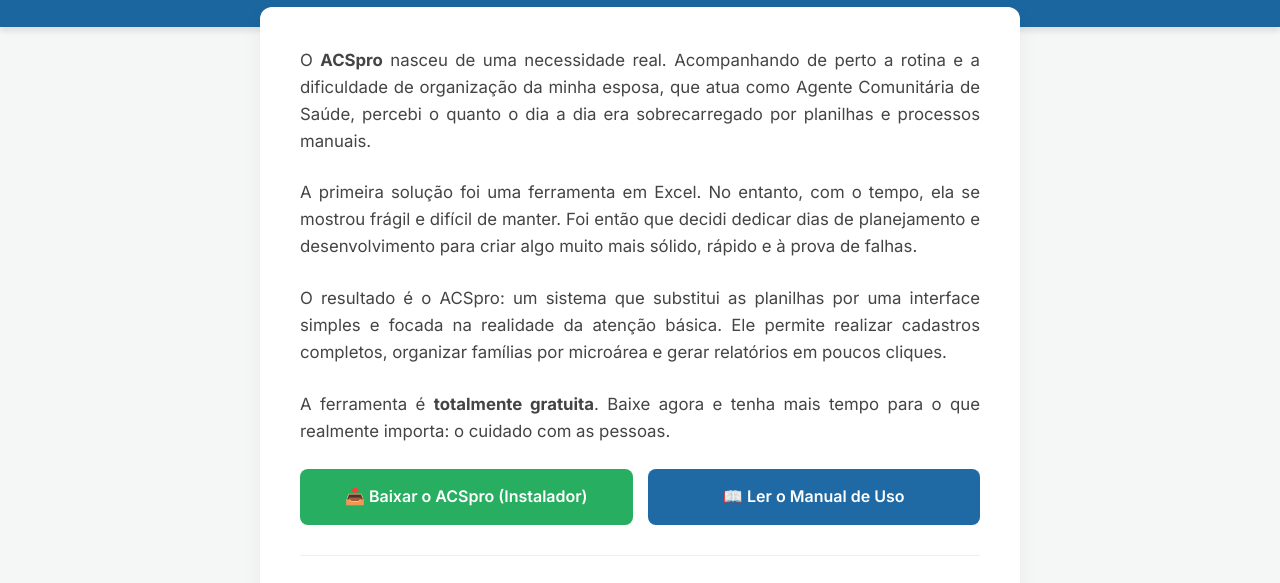
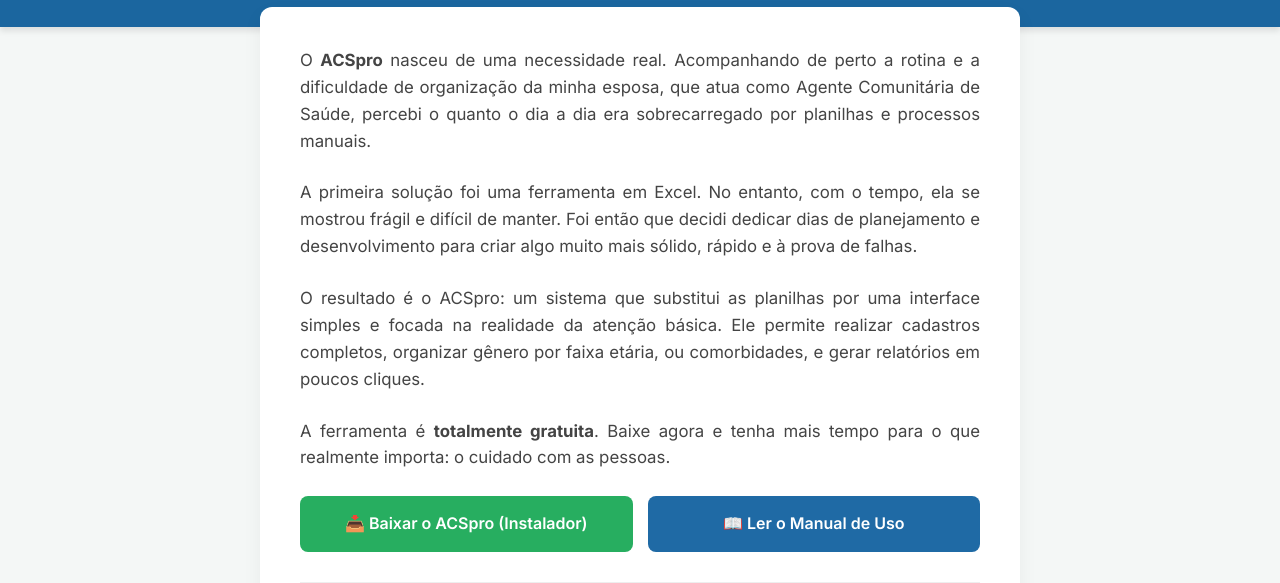
Before and after one commit to laudanno/acspro-site, a plain HTML site: page index.html in a window 1280 px wide. Shown: the part 156-739 px from the top of the page. Drawn offline with Linux system fonts and the light colour scheme.

Commit message:
texto expositor atualizado

```diff
--- a/index.html
+++ b/index.html
@@ -222,7 +222,7 @@
                 A primeira solução foi uma ferramenta em Excel. No entanto, com o tempo, ela se mostrou frágil e difícil de manter. Foi então que decidi dedicar dias de planejamento e desenvolvimento para criar algo muito mais sólido, rápido e à prova de falhas.
             </p>
             <p class="section-text">
-                O resultado é o ACSpro: um sistema que substitui as planilhas por uma interface simples e focada na realidade da atenção básica. Ele permite realizar cadastros completos, organizar famílias por microárea e gerar relatórios em poucos cliques.
+                O resultado é o ACSpro: um sistema que substitui as planilhas por uma interface simples e focada na realidade da atenção básica. Ele permite realizar cadastros completos, organizar gênero por faixa etária, ou comorbidades, e gerar relatórios em poucos cliques.
             </p>
             <p class="section-text">
                 A ferramenta é <strong>totalmente gratuita</strong>. Baixe agora e tenha mais tempo para o que realmente importa: o cuidado com as pessoas.
```
